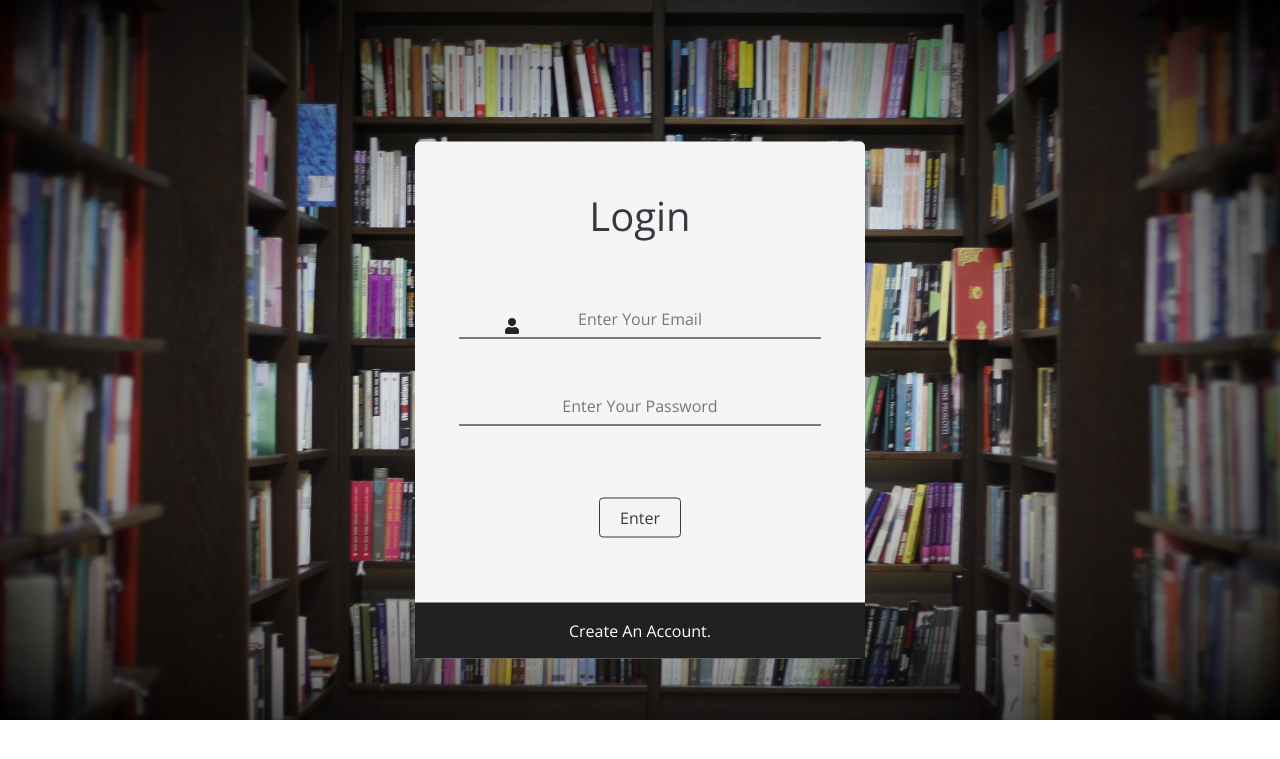
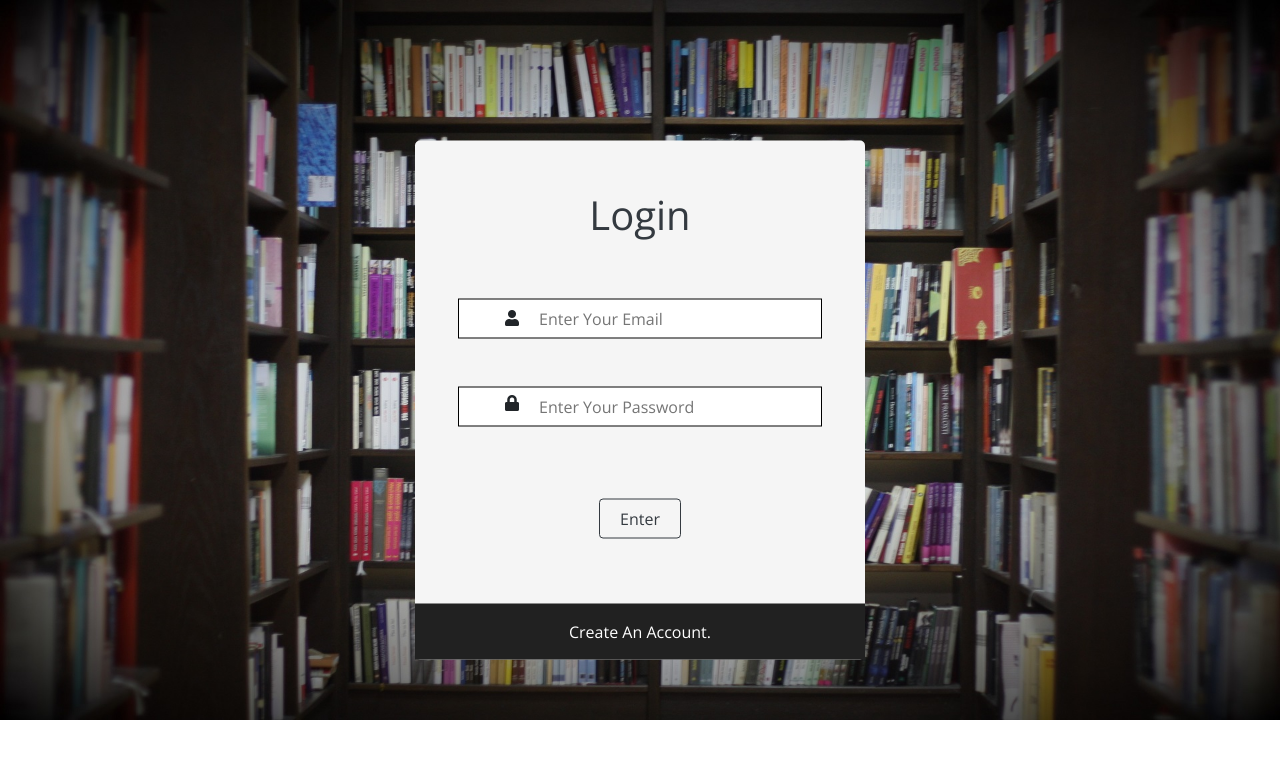
Before and after one commit to NSU-SU19CSE299S08/SU19CSE299S08G05NSU, a PHP site: page /login.html in a window 1280 px wide. Shown: the top 759 px of the page. Run offline with PHP 8.4, Linux system fonts and the light colour scheme.

Commit message:
issue #4: input icon added

```diff
--- a/Project-Code/css/login.css
+++ b/Project-Code/css/login.css
@@ -34,12 +34,12 @@ body {
 
 .main .form-input .fas {
   position: absolute;
-  top: 34%;
+  top: 32.5%;
   left: 20%;
 }
 .main .form-input .fa-lock {
   position: absolute;
-  top: 48%;
+  top: 49%;
   left: 20%;
 }
 /* .main input[type='text'],
@@ -60,21 +60,16 @@ input[type='email'] {
   padding: 7px 80px;
   margin: 4px auto;
   margin-top: 30px;
-  border-right: none;
-  border-left: none;
-  border-top: none;
-  border-bottom: 1px solid black;
-  background: none;
+
+  border: 1px solid black;
 }
 .main input[type='password'] {
   display: block;
   padding: 7px 80px;
   margin: 20px auto;
-  border-right: none;
-  border-left: none;
-  border-top: none;
-  border-bottom: 1px solid black;
-  background: none;
+
+  border: 1px solid black;
+
   margin-bottom: 3px;
 }
 .main #email__label1 {
@@ -92,11 +87,11 @@ input[type='email'] {
   padding: 7px 20px;
   margin-top: 45px;
 }
-.main input::placeholder {
+/* .main input::placeholder {
   color: #37474f;
   text-align: center;
   opacity: 0.7;
-}
+} */
 .main .form-footer {
   text-align: center;
   margin-top: 65px;
--- a/Project-Code/login.html
+++ b/Project-Code/login.html
@@ -33,7 +33,7 @@
             <label for="" id="email__label1"></label>
           </div>
           <div class="form-input">
-            <!-- <i class="fas fa-lock"></i> -->
+            <i class="fas fa-lock"></i>
             <input type="password" placeholder="Enter Your Password" />
             <label id="pass__label1"></label>
           </div>
```
